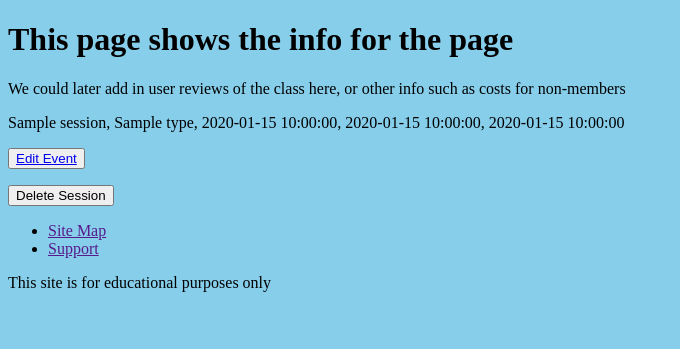
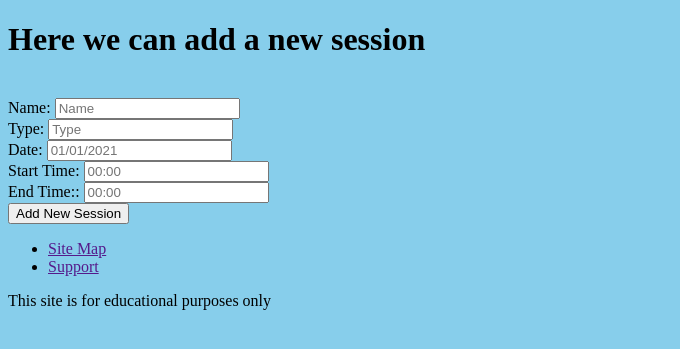
Before and after one commit to MozzBuilds/Resistance-Temple, a Flask app: page /sessions/new in a window 1280 px wide. Shown: the part 60-409 px from the top of the page, without its empty margins (0-680 px from the left). Run offline with Flask 2, Linux system fonts and the light colour scheme; a database or web service that is not in the repository returns one stand-in record (values such as "Sample title"); some libraries are stand-ins or nearby versions.

Commit message:
Add new customer, session, booking all working. Pre-double book prevention trial

```diff
--- a/controllers/session_controller.py
+++ b/controllers/session_controller.py
@@ -35,6 +35,23 @@
     session_repository.update(session)
     return redirect('/sessions')
 
+# Form to add a new session
+@sessions_blueprint.route('/sessions/new')
+def new():
+    return render_template('/sessions/new.html')
+
+# #Create a new session
+@sessions_blueprint.route('/sessions', methods=['POST'])
+def create():
+    name = request.form['name']
+    type = request.form['type']
+    date = request.form['date']
+    start_time = request.form['start_time']
+    end_time = request.form['end_time']
+    session = Session(name, type, date, start_time, end_time)
+    session_repository.save(session)
+    return redirect('/sessions')
+
 # Delete an individual session
 @sessions_blueprint.route('/sessions/<id>/delete', methods=['POST'])
 def delete(id):
--- a/repositories/session_repository.py
+++ b/repositories/session_repository.py
@@ -43,16 +43,14 @@
     values = [id]
     run_sql(sql, values)
 
+# This will be required if we want to display the customers booked into a given session
+def customers(session):
+    customers = []
 
-
-# This will be required if we want to display the customers booked into a given session
-# def customers(session):
-#     customers = []
-
-#     sql = 'SELECT customers.* FROM customers INNER JOIN bookings ON bookings.customer_id = customers.id WHERE session_id = %s'
-#     values = [session.id]
-#     results = run_sql(sql, values)
-#     for row in results:
-#         customer = Customer(row['customer'], row['id'])
-#         customers.append(customer)
-#     return customers
+    sql = 'SELECT customers.* FROM customers INNER JOIN bookings ON bookings.customer_id = customers.id WHERE session_id = %s'
+    values = [session.id]
+    results = run_sql(sql, values)
+    for row in results:
+        customer = Customer(row['customer'], row['id'])
+        customers.append(customer)
+    return customers
--- a/templates/bookings/index.html
+++ b/templates/bookings/index.html
@@ -8,4 +8,6 @@
 
 {% endfor %}
 
+<button type='button'><a href="/bookings/new">Add New Booking</a></button>
+
 {% endblock  %}
--- a/templates/customers/index.html
+++ b/templates/customers/index.html
@@ -8,5 +8,8 @@
             <a href='/customers/{{ customer.id}}'>{{ customer.name }}</a>
         </p>
     {% endfor %}
+    <p>
+       <button><a href="/customers/new">New Customer</a></button>
+    </p>
 </div>
 {% endblock  %}
--- a/templates/sessions/index.html
+++ b/templates/sessions/index.html
@@ -8,4 +8,8 @@
     </p>
 {% endfor %}
 
+<p>
+    <button><a href="/sessions/new">New Session</a></button>
+</p>
+
 {% endblock  %}
--- /dev/null
+++ b/templates/sessions/new.html
@@ -0,0 +1,33 @@
+{% extends 'base.html' %}
+{% block content %}
+    <h1>Here we can add a new session</h1>
+
+
+    <br>
+
+    <form action='/sessions' method='POST'>
+        <div>
+            <label for="name">Name:</label>
+            <input type="text" id='name' name='name' placeholder='Name' required>
+        </div>
+        <div>
+            <label for="type">Type:</label>
+            <input type="text" id='type' name='type' placeholder='Type' required>
+        </div>
+        <div>
+            <label for="date">Date:</label>
+            <input type="text" id='date' name='date' placeholder='01/01/2021' required>
+        </div>
+        <div>
+            <label for="start_time">Start Time:</label>
+            <input type="text" id='start_time' name='start_time' placeholder='00:00' required>
+        </div>
+        <div>
+            <label for="end_time">End Time::</label>
+            <input type="text" id='end_time' name='end_time' placeholder='00:00' required>
+        </div>
+
+        <button type='submit'>Add New Session</button>
+    </form>
+
+{% endblock content %}
```
Also changed, not shown: controllers/booking_controller.py (+22 -2 lines), controllers/customer_controller.py (+13 -0 lines), repositories/customer_repository.py (+9 -12 lines), templates/bookings/new.html (+36 -0 lines), templates/customers/new.html (added, +17 -0 lines), 4 other files.
